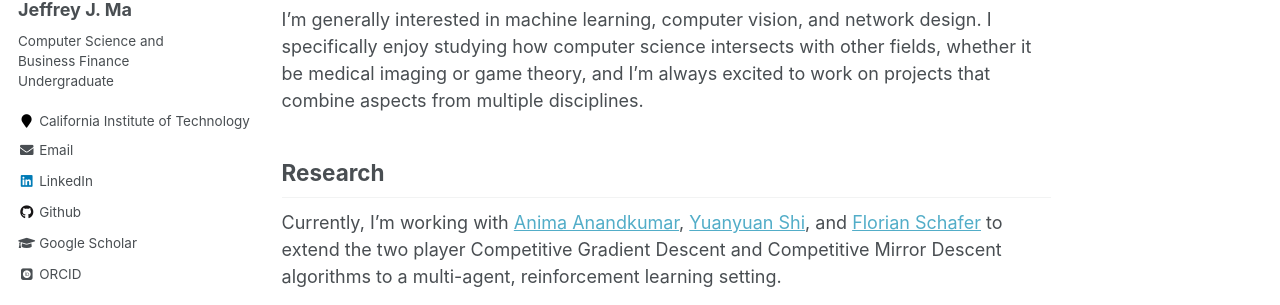
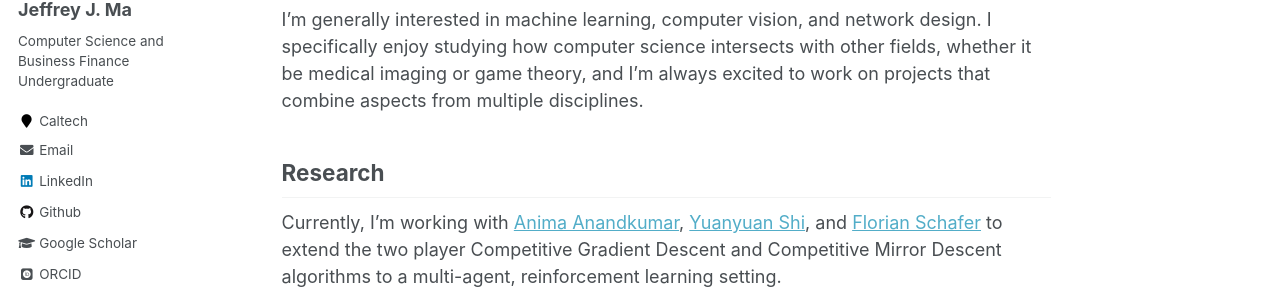
Before and after one commit to 18jeffreyma/18jeffreyma.github.io, a Jekyll site: the page built from _pages/about.md, in a window 1280 px wide. Shown: the part 304-609 px from the top of the page. Built offline with Jekyll 4.4.1, drawn with Linux system fonts in a browser that asks for light colours; some web fonts are replaced.

Commit message:
fixed employer

```diff
--- a/_config.yml
+++ b/_config.yml
@@ -84,7 +84,7 @@ author:
   avatar           : "JeffreyMa_Headshot.jpg"
   bio              : "Computer Science and Business Finance Undergraduate"
   location         :
-  employer         : California Institute of Technology
+  employer         : Caltech
   pubmed           :
   googlescholar    : "https://scholar.google.com/citations?user=IemYiGEAAAAJ&hl=en"
   email            : "jjma@caltech.edu"
```
